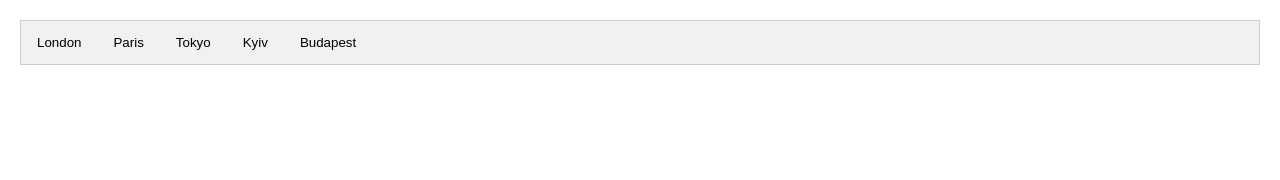
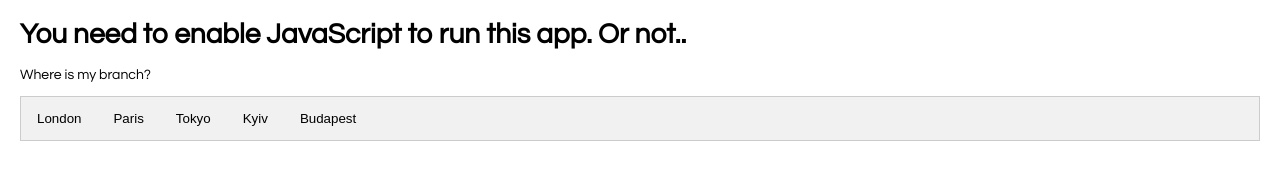
Before and after one commit to DanylenkoDaryna/my-app, a React app: page public/index.html in a window 1280 px wide. Built offline with nearby package versions, Linux system fonts and the light colour scheme.

Commit message:
updated index html

```diff
--- a/public/index.html
+++ b/public/index.html
@@ -27,7 +27,8 @@
     <title>React App</title>
   </head>
   <body>
-    <noscript>You need to enable JavaScript to run this app. Or not..</noscript>
+    <h1>You need to enable JavaScript to run this app. Or not..</h1>
+    <p>Where is my branch?</p>
     <noscript>Added develop branch..</noscript>
     <div id="root"></div>
     <!--
```
